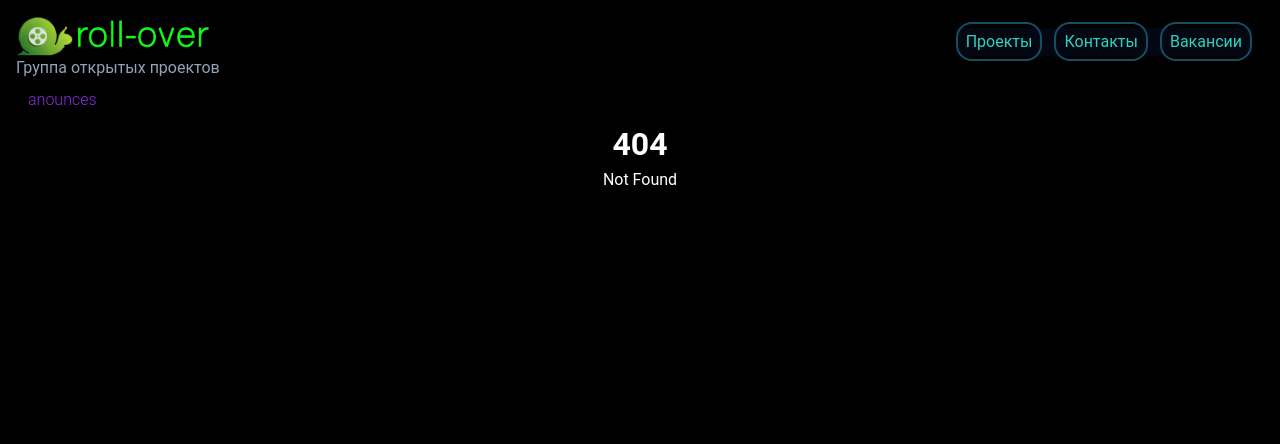
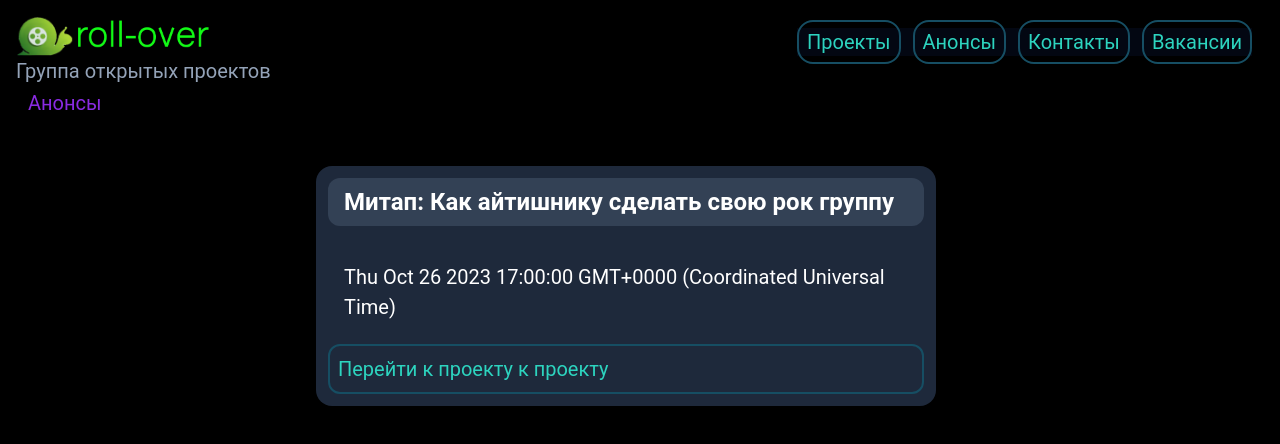
Before and after one commit to roll-over/landing, a SvelteKit app: page /anounces in a window 1280 px wide. Before the commit this address had no page. Shown: the top 444 px of the page. Built offline with nearby package versions, Linux system fonts and the light colour scheme.

Commit message:
add anounces

```diff
--- a/src/app.css
+++ b/src/app.css
@@ -22,15 +22,14 @@ h2 {
     font-weight: 700;
 }
 
-p {
-    font-size: 1rem;
+p,
+ul,
+a {
+    font-size: 1.25rem;
     font-weight: 400;
 }
 
-ul {
-    font-size: 1rem;
-    font-weight: 400;
-}
+
 
 a {
     color: blueviolet;
--- /dev/null
+++ b/src/lib/assets/anounces/anounces.js
@@ -0,0 +1,7 @@
+export const anounces = [
+  {
+    project: "its-open-mic",
+    date: new Date(2023, 9, 26, 17),
+    title: "Митап: Как айтишнику сделать свою рок группу",
+  },
+];
--- /dev/null
+++ b/src/lib/assets/constants.js
@@ -0,0 +1,3 @@
+export const projectsLinks = {
+  "its-open-mic": "/projects/its-open-mic",
+};
--- /dev/null
+++ b/src/lib/components/Anounce.svelte
@@ -0,0 +1,20 @@
+<script>
+  import { projectsLinks } from "$lib/assets/constants.js";
+  export { anounce };
+  let anounce = {};
+</script>
+
+<article
+  class="min-h-60 flex flex-col justify-between bg-slate-800 p-3 rounded-2xl"
+>
+  <h3 class="text-2xl font-bold bg-slate-700 py-2 px-4 rounded-xl">
+    {anounce.title}
+  </h3>
+  <p>{anounce.description || ""}</p>
+  <p class="py-2 px-4">{anounce.date}</p>
+
+  <a
+    class="text-teal-400 hover:text-teal-600 border-2 border-cyan-900 hover:border-cyan-800 hover:underline underline-offset-1 rounded-xl p-2"
+    href={projectsLinks[anounce.project]}>Перейти к проекту к проекту</a
+  >
+</article>
--- a/src/lib/components/Article.svelte
+++ b/src/lib/components/Article.svelte
@@ -6,9 +6,11 @@
 </script>
 
 {#if article.type === "md"}
-  <OnePost source={article.source} />
+  <article>
+    <OnePost source={article.source} />
+  </article>
 {:else if article.type === "youtube"}
-  <div class="flex flex-col gap-10">
+  <article class="flex flex-col gap-10">
     <iframe
       height="315"
       src={article.url}
@@ -20,5 +22,5 @@
     <div class="overflow-hidden">
       <OnePost source={article.description} />
     </div>
-  </div>
+  </article>
 {/if}
--- /dev/null
+++ b/src/lib/components/Link.svelte
@@ -0,0 +1,14 @@
+<script>
+  import OnePost from "./markdown/OnePost.svelte";
+
+  export { href, title };
+  let href = "";
+  let title = "";
+</script>
+
+<a
+  {href}
+  class="text-teal-400 hover:text-teal-600 border-2 border-cyan-900 hover:border-cyan-800 hover:underline underline-offset-1 rounded-2xl p-2"
+>
+  <slot />
+</a>
--- a/src/routes/+layout.svelte
+++ b/src/routes/+layout.svelte
@@ -3,7 +3,7 @@
   import Logo from "$lib/assets/logo.png";
   import Header from "$lib/assets/roll-over.png";
   import { page } from "$app/stores";
-
+  import Link from "$lib/components/Link.svelte";
   let w;
   let visible = false;
 
@@ -11,6 +11,10 @@
     {
       title: "Проекты",
       href: "/projects",
+    },
+    {
+      title: "Анонсы",
+      href: "/anounces",
     },
     {
       title: "Контакты",
@@ -33,6 +37,9 @@
     },
     vacancies: {
       title: "Вакансии",
+    },
+    anounces: {
+      title: "Анонсы",
     },
     "red-flags": {
       title: "red-flags",
@@ -103,11 +110,7 @@
           >
             {#each links as link}
               <li>
-                <a
-                  href={link.href}
-                  class="text-teal-400 hover:text-teal-600 border-2 border-cyan-900 hover:border-cyan-800 hover:underline underline-offset-1 rounded-2xl p-2"
-                  >{link.title}</a
-                >
+                <Link href={link.href}>{link.title}</Link>
               </li>
             {/each}
           </ul>
--- /dev/null
+++ b/src/routes/anounces/+page.svelte
@@ -0,0 +1,10 @@
+<script>
+  import { anounces } from "$lib/assets/anounces/anounces.js";
+  import Anounce from "$lib/components/Anounce.svelte";
+</script>
+
+<div class="flex flex-col gap-10 p-10 sm:pl-3 w-full max-w-2xl justify-left">
+  {#each anounces as anounce}
+    <Anounce {anounce} />
+  {/each}
+</div>
--- a/src/routes/projects/+page.svelte
+++ b/src/routes/projects/+page.svelte
@@ -1,4 +1,6 @@
 <script>
+  import Link from "$lib/components/Link.svelte";
+
   const Status = {
     comingSoon: "coming-soon",
     releasedFirstVersion: "releasedFirstVersion",
@@ -57,7 +59,7 @@
 <ul class="flex flex-wrap gap-x-5 gap-y-10 max-w-2xl justify-center">
   {#each projects as project}
     <li
-      class="w-80 h-60 flex flex-col justify-between bg-slate-800 p-1 rounded-2xl"
+      class="w-80 min-h-60 flex flex-col justify-between bg-slate-800 p-1 rounded-2xl"
     >
       <div class="flex flex-col">
         <h3 class="text-2xl font-bold bg-slate-700 py-2 px-4 rounded-xl">
@@ -88,12 +90,7 @@
           <p class="p-2">{project.description}</p>
         {/if}
       </div>
-      <a
-        href={project.href}
-        class="bg-blue-800 hover:bg-blue-600 text-white font-bold py-2 px-4 rounded-xl text-center"
-      >
-        Перейти
-      </a>
+      <Link href={project.href}>Перейти</Link>
     </li>
   {/each}
 </ul>
--- a/src/routes/projects/its-open-mic/+page.svelte
+++ b/src/routes/projects/its-open-mic/+page.svelte
@@ -18,13 +18,21 @@
     </ul>
   </section>
   <section>
-    <h2>Прошедшие события</h2>
-    <a href="/projects/its-open-mic/past-events">Прошедшие события</a>
+    <h2>События</h2>
+    <ul class="list-disc pl-10 grid grid-col gap-2">
+      <li>
+        <a href="/projects/its-open-mic/anounces">Анонсы</a>
+      </li>
+      <li>
+        <a href="/projects/its-open-mic/past-events">Прошедшие события</a>
+      </li>
+    </ul>
   </section>
   <section>
     <h2>Форматы</h2>
-    <p>На данный момент есть три формата (meet-up, brainstorm, podcast)</p>
+    <p>На данный момент есть три формата (митап, брейншторм, подкаст)</p>
     <a href="/projects/its-open-mic/formats">Читать подробнее про форматы</a>
+    <p>Мы открыты к новым форматам😉</p>
   </section>
   <section>
     <h2>Кто может выступить?</h2>
--- /dev/null
+++ b/src/routes/projects/its-open-mic/anounces/+page.svelte
@@ -0,0 +1,12 @@
+<script>
+  import { anounces } from "$lib/assets/anounces/anounces.js";
+  import Anounce from "$lib/components/Anounce.svelte";
+
+  const a = anounces.filter((anounce) => anounce.project === "its-open-mic");
+</script>
+
+<div class="flex flex-col gap-10 p-10 sm:pl-3 w-full max-w-2xl justify-left">
+  {#each a as anounce}
+    <Anounce {anounce} />
+  {/each}
+</div>
--- a/src/routes/projects/red-flags/employee/check-cv/posts/+page.svelte
+++ b/src/routes/projects/red-flags/employee/check-cv/posts/+page.svelte
@@ -8,7 +8,7 @@
 
 <div class="flex flex-col gap-10 p-10 sm:pl-3 w-full max-w-2xl justify-left">
   <h2>Статьи</h2>
-  <div class="flex flex-col gap-15">
+  <div class="flex flex-col gap-10">
     {#each a as article}
       <ArticlePreview {article} link={link + article.id} />
     {/each}
```
